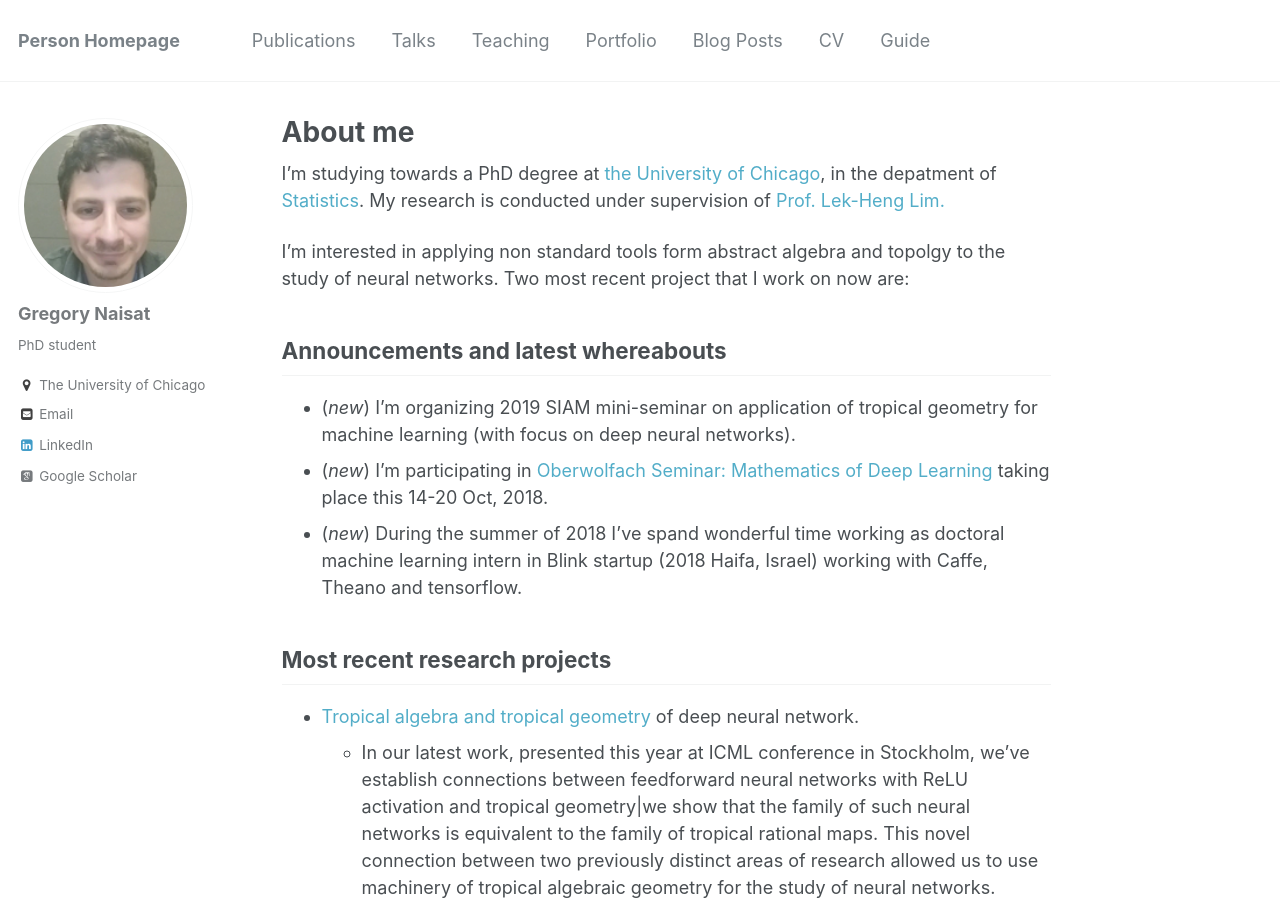
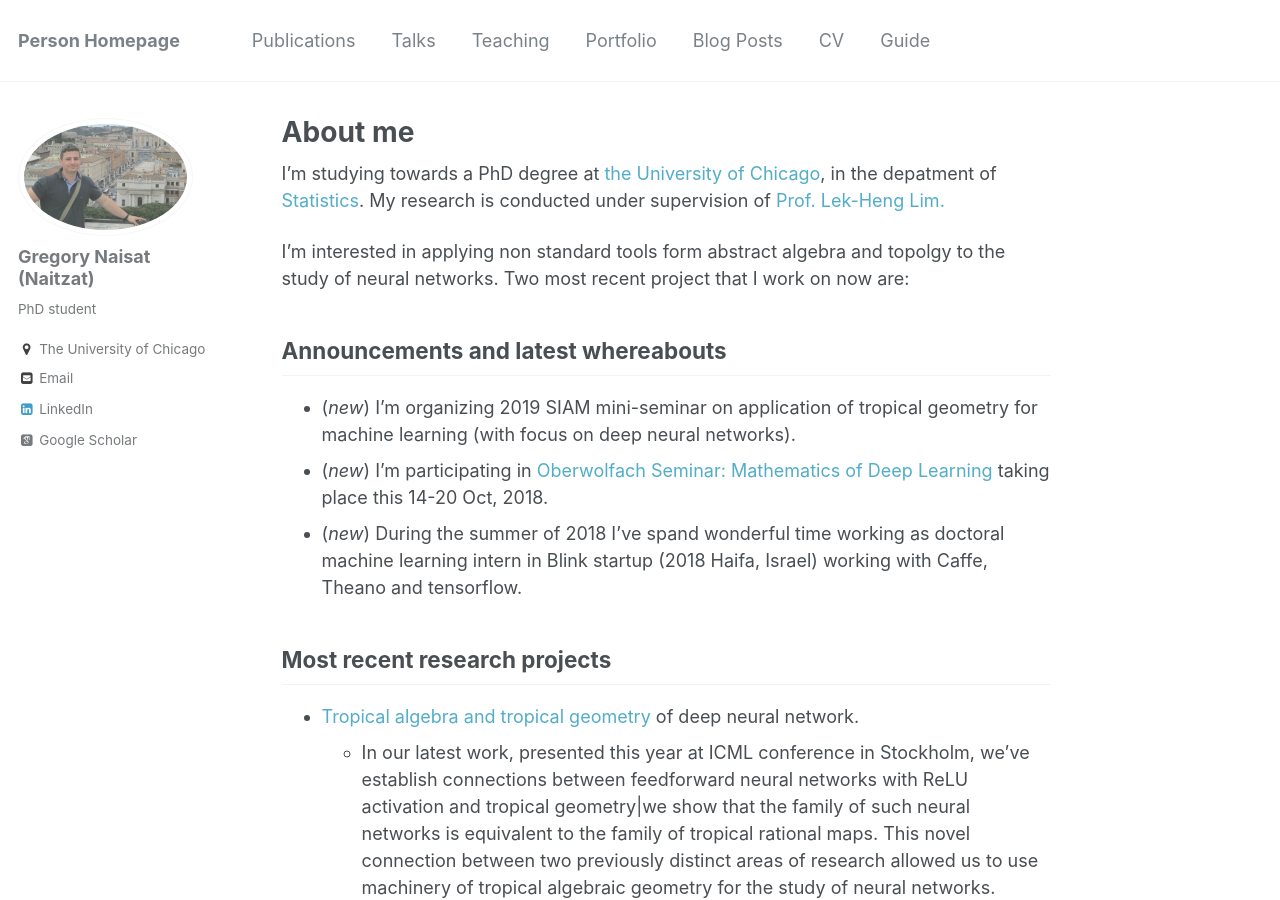
Before and after one commit to sgregnt/sgregnt.github.io, a Jekyll site: the page built from _pages/about.md, in a window 1280 px wide and 900 px high. Built offline with Jekyll 4.4.1, drawn with Linux system fonts in a browser that asks for light colours; some web fonts are replaced.

Commit message:
new photo

```diff
--- a/_config.yml
+++ b/_config.yml
@@ -79,9 +79,9 @@ analytics:
 
 # Site Author
 author:
-  name             : "Gregory Naisat"
+  name             : "Gregory Naisat (Naitzat)"
   avatar           : "profile.png"
-  bio              : "  PhD student "
+  bio              : "PhD student "
   location         : "The University of Chicago"
   employer         :
   googlescholar    : "https://scholar.google.com/citations?user=qWdJyrMAAAAJ&hl=en"
```
Also changed, not shown: images/profile.png, images/profile_old.png (added).
